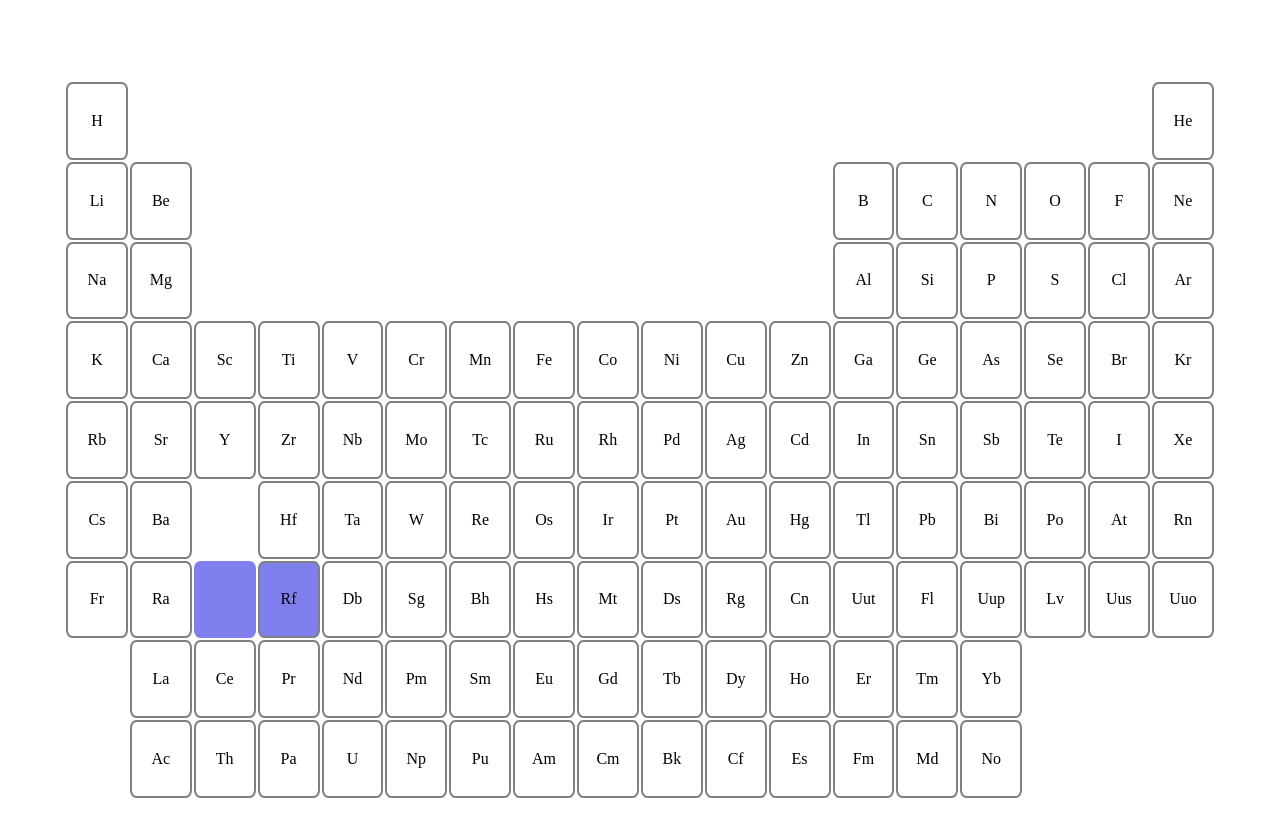
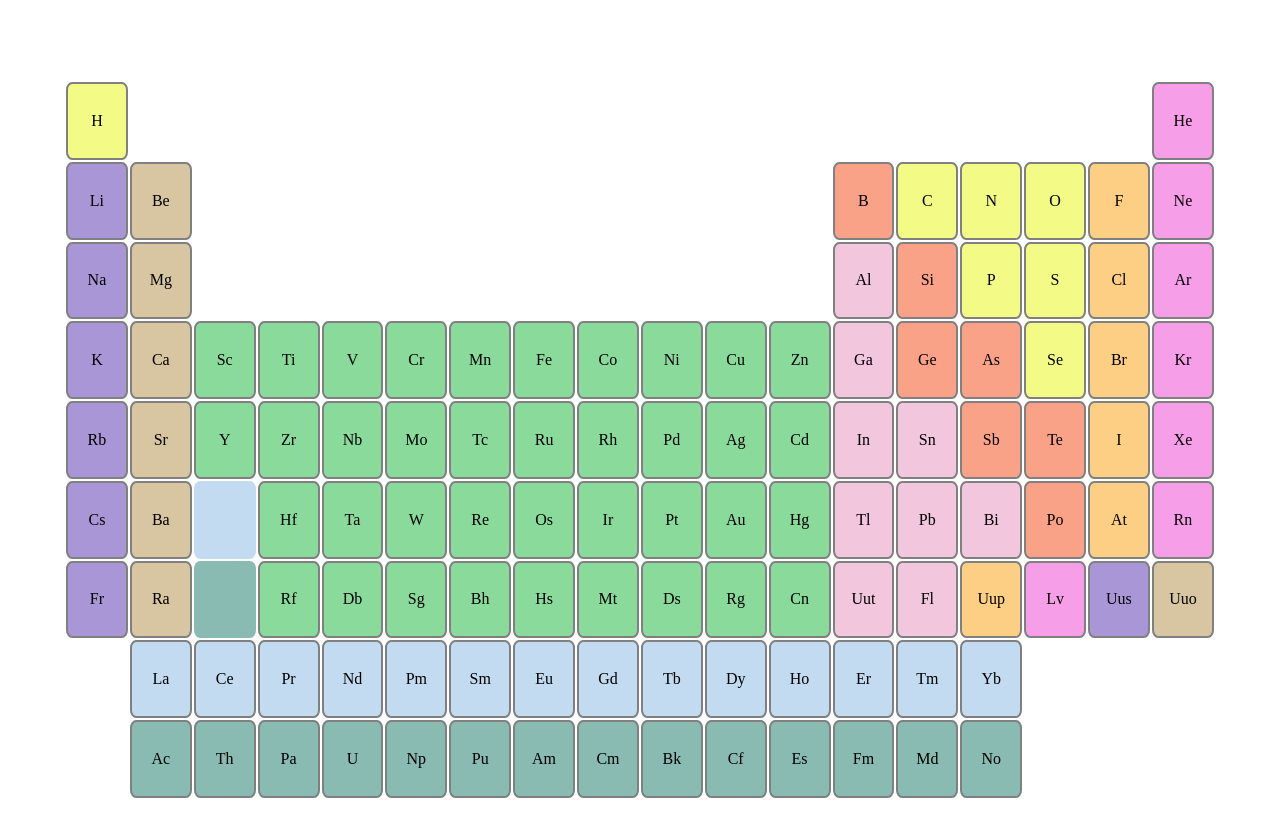
Before and after one commit to luciapannunzio/Periodic-table, a plain HTML site: page index.html in a window 1280 px wide. Drawn offline with Linux system fonts and the light colour scheme.

Commit message:
new table

```diff
--- a/css/style.css
+++ b/css/style.css
@@ -21,6 +21,114 @@ td:hover {
   transition: 0.5s;
 }
 
-tr:nth-child(7) :nth-child(n + 3):nth-child(-n + 4) {
-  background-color: rgba(0, 0, 222, 0.5);
+tr:nth-child(1) :nth-child(1) {
+  background-color:  rgba(231, 246, 14, 0.5);
 }
+
+tr:nth-child(n + 2):nth-child(-n + 7) :nth-child(1) {
+  background-color:  rgba(85, 47, 173, 0.5);
+}
+
+tr:nth-child(n + 2):nth-child(-n + 7) :nth-child(2) {
+  background-color:  rgba(177, 139, 68, 0.5);
+}
+
+tr:nth-child(4) :nth-child(n + 3):nth-child(-n + 12) {
+  background-color:  rgba(22, 184, 57, 0.5);
+}
+
+tr:nth-child(5) :nth-child(n + 3):nth-child(-n + 12) {
+  background-color:  rgba(22, 184, 57, 0.5);
+}
+
+tr:nth-child(6) :nth-child(n + 4):nth-child(-n + 12) {
+  background-color:  rgba(22, 184, 57, 0.5);
+}
+
+tr:nth-child(7) :nth-child(n + 4):nth-child(-n + 12) {
+  background-color:  rgba(22, 184, 57, 0.5);
+}
+
+tr:nth-child(7) :nth-child(3) {
+  background-color:  rgba(17, 92, 78, 0.5);
+}
+
+tr:nth-child(6) :nth-child(3) {
+  background-color:  rgba(133, 184, 226, 0.5);
+}
+
+tr:nth-child(7) :nth-child(3) {
+  background-color:  rgba(23, 121, 103, 0.5);
+}
+
+tr:nth-child(8) :nth-child(n + 2):nth-child(-n + 15) {
+  background-color:   rgba(133, 184, 226, 0.5);
+}
+
+tr:nth-child(9) :nth-child(n + 2):nth-child(-n + 15) {
+  background-color:   rgba(23, 121, 103, 0.5);
+}
+
+tr:nth-child(n + 1):nth-child(-n + 6) :nth-child(18){
+  background-color:  rgba(240, 63, 210, 0.5);
+}
+
+tr:nth-child(n + 7):nth-child(-n + 7) :nth-child(18) {
+  background-color:  rgba(177, 139, 68, 0.5);
+}
+
+tr:nth-child(n + 2):nth-child(-n + 6) :nth-child(17){
+  background-color:  rgba(250, 159, 12, 0.5);
+}
+
+tr:nth-child(n + 2):nth-child(-n + 4) :nth-child(16){
+  background-color:  rgba(231, 246, 14, 0.5);
+}
+
+tr:nth-child(n + 2):nth-child(-n + 3) :nth-child(15){
+  background-color:  rgba(231, 246, 14, 0.5);
+}
+
+tr:nth-child(n + 2):nth-child(-n + 2) :nth-child(14){
+  background-color:  rgba(231, 246, 14, 0.5);
+}
+
+tr:nth-child(n + 3):nth-child(-n + 7) :nth-child(13){
+  background-color:  rgba(230, 142, 186, 0.5);
+}
+
+tr:nth-child(n + 5):nth-child(-n + 7) :nth-child(14){
+  background-color:  rgba(230, 142, 186, 0.5);
+}
+
+tr:nth-child(n + 6):nth-child(-n + 6) :nth-child(15){
+  background-color:  rgba(230, 142, 186, 0.5);
+}
+
+tr:nth-child(n + 7):nth-child(-n + 7) :nth-child(17) {
+  background-color:  rgba(85, 47, 173, 0.5);
+}
+
+tr:nth-child(n + 7):nth-child(-n + 7) :nth-child(16) {
+  background-color:  rgba(240, 63, 210, 0.5);
+}
+
+tr:nth-child(n + 7):nth-child(-n + 7) :nth-child(15) {
+  background-color: rgba(250, 159, 12, 0.5);
+}
+
+tr:nth-child(n + 2):nth-child(-n + 2) :nth-child(13){
+  background-color:  rgba(246, 71, 18, 0.5);
+}
+
+tr:nth-child(n + 3):nth-child(-n + 4) :nth-child(14){
+  background-color:  rgba(246, 71, 18, 0.5);
+}
+
+tr:nth-child(n + 4):nth-child(-n + 5) :nth-child(15){
+  background-color:  rgba(246, 71, 18, 0.5);
+}
+
+tr:nth-child(n + 5):nth-child(-n + 6) :nth-child(16){
+  background-color:  rgba(246, 71, 18, 0.5);
+}
```
